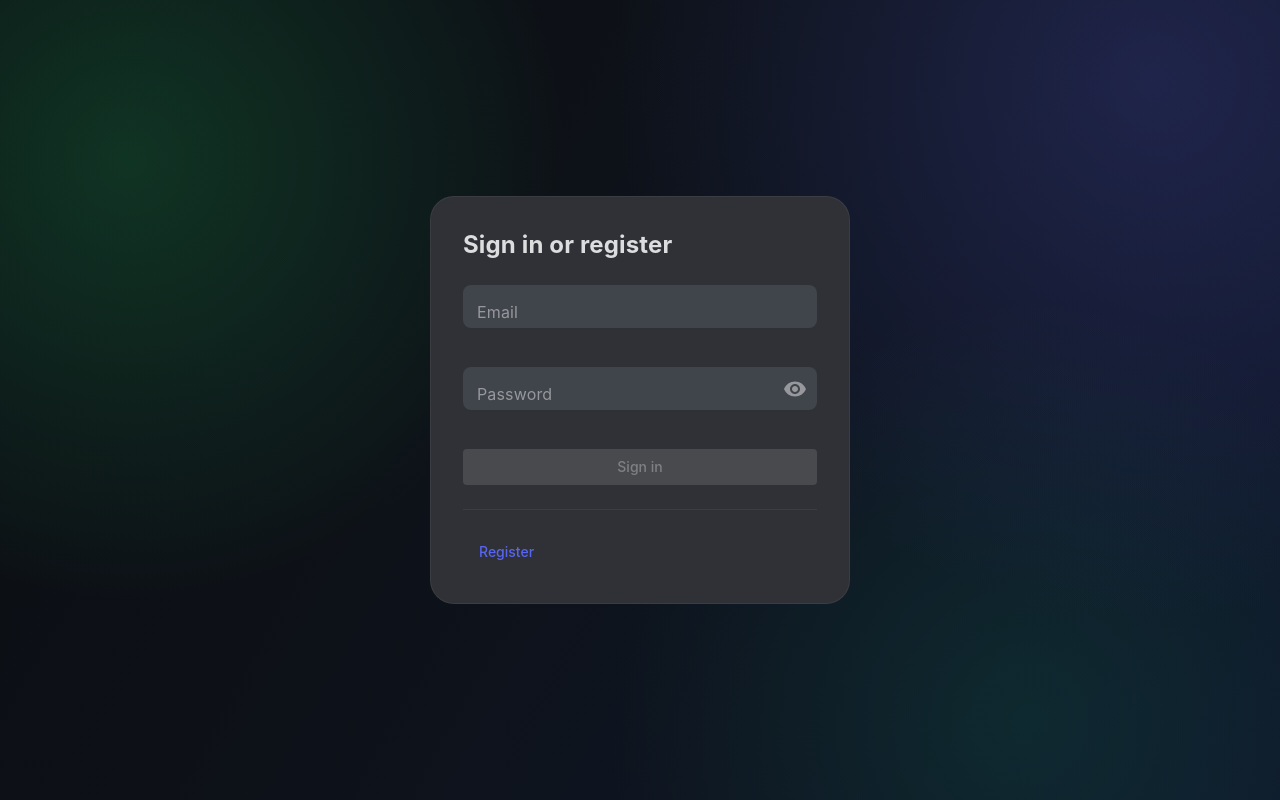
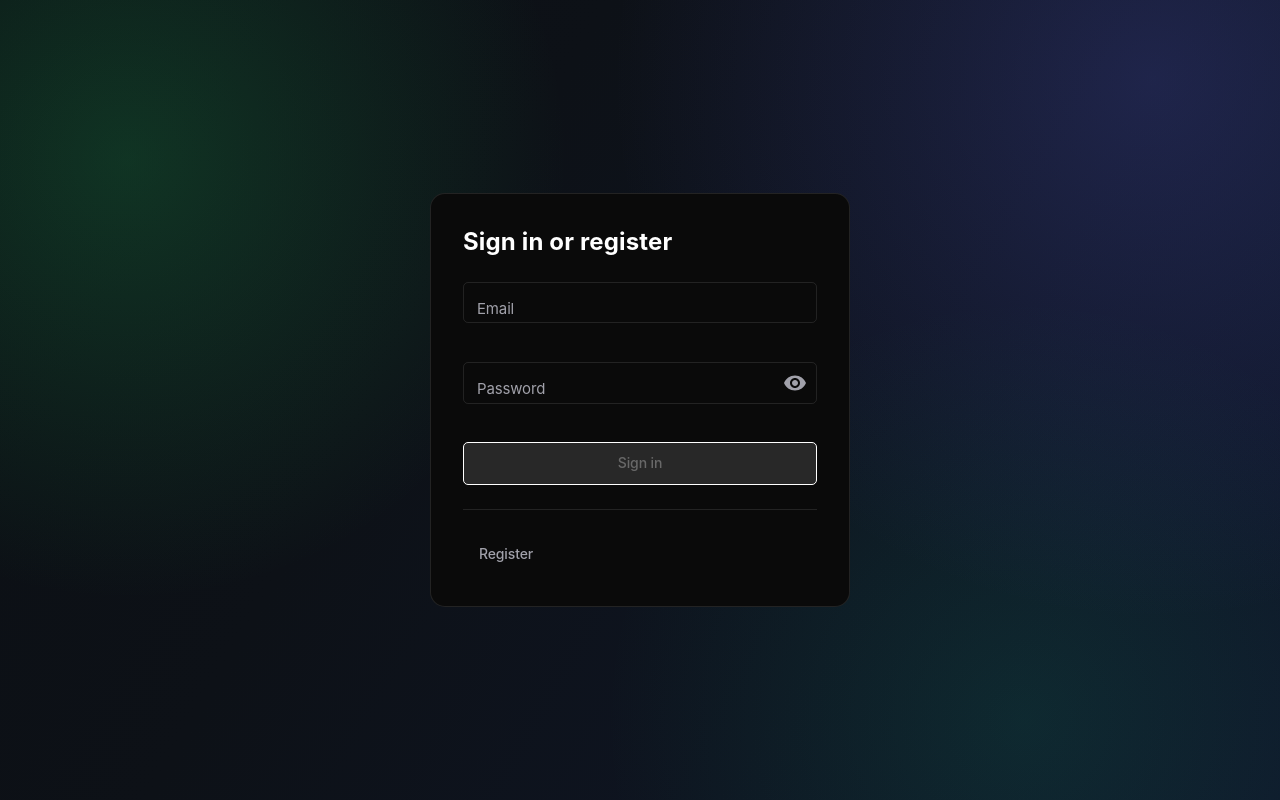
Before and after one commit to user4032/LUMYN, a React (Vite) app in the folder client/: page / in a window 1280 px wide. Built offline with nearby package versions, Linux system fonts and the light colour scheme; no server answers.

Commit message:
Redesign: переробили UI в стилі Vercel з чистим чорним фоном та мінімалістичним дизайном

```diff
--- a/client/src/styles/global.css
+++ b/client/src/styles/global.css
@@ -10,15 +10,20 @@
 
 body {
   margin: 0;
-  font-family: -apple-system, BlinkMacSystemFont, 'Segoe UI', Roboto, Helvetica, Arial, sans-serif;
+  font-family: -apple-system, BlinkMacSystemFont, 'Segoe UI', 'Inter', Roboto, sans-serif;
   -webkit-font-smoothing: antialiased;
   -moz-osx-font-smoothing: grayscale;
   overflow: hidden;
+  background: #000000;
 }
 
 code {
-  font-family: source-code-pro, Menlo, Monaco, Consolas, 'Courier New',
-    monospace;
+  font-family: 'SF Mono', Monaco, 'Cascadia Code', 'Roboto Mono', Consolas, 'Courier New', monospace;
+  font-size: 0.875em;
+  background: rgba(255, 255, 255, 0.05);
+  padding: 2px 6px;
+  border-radius: 3px;
+  border: 1px solid rgba(255, 255, 255, 0.1);
 }
 
 #root {
@@ -26,10 +31,10 @@ code {
   height: 100vh;
 }
 
-/* Scrollbar styles */
+/* Scrollbar styles - Vercel style */
 ::-webkit-scrollbar {
-  width: 8px;
-  height: 8px;
+  width: 6px;
+  height: 6px;
 }
 
 ::-webkit-scrollbar-track {
@@ -37,13 +42,13 @@ code {
 }
 
 ::-webkit-scrollbar-thumb {
-  background: #4a4a4a;
-  border-radius: 4px;
-  transition: background 0.3s;
+  background: rgba(255, 255, 255, 0.2);
+  border-radius: 3px;
+  transition: background 0.2s ease;
 }
 
 ::-webkit-scrollbar-thumb:hover {
-  background: #5a5a5a;
+  background: rgba(255, 255, 255, 0.3);
 }
 
 /* Анімації */
--- a/client/src/theme.ts
+++ b/client/src/theme.ts
@@ -4,116 +4,122 @@ export const getTheme = (mode: 'light' | 'dark') => createTheme({
   palette: {
     mode,
     primary: {
-      main: mode === 'dark' ? '#5865F2' : '#5865F2', // Discord Blurple
-      light: '#747FF5',
-      dark: '#4752C4',
+      main: mode === 'dark' ? '#FFFFFF' : '#000000', // Vercel чистий контраст
+      light: mode === 'dark' ? '#FAFAFA' : '#333333',
+      dark: mode === 'dark' ? '#E5E5E5' : '#000000',
     },
     secondary: {
-      main: mode === 'dark' ? '#0088CC' : '#2AABEE', // Telegram Blue
-      light: '#5FC3FF',
-      dark: '#006BA6',
+      main: mode === 'dark' ? '#0070F3' : '#0070F3', // Vercel синій акцент
+      light: '#3291FF',
+      dark: '#0761D1',
     },
     background: {
-      default: mode === 'dark' ? '#36393f' : '#f2f3f5',
-      paper: mode === 'dark' ? '#2f3136' : '#ffffff',
+      default: mode === 'dark' ? '#000000' : '#FFFFFF', // Чистий чорний/білий
+      paper: mode === 'dark' ? '#0A0A0A' : '#FAFAFA', // Ледь сірий
     },
     text: {
-      primary: mode === 'dark' ? '#dcddde' : '#2e3338',
-      secondary: mode === 'dark' ? '#96989d' : '#747f8d',
+      primary: mode === 'dark' ? '#FFFFFF' : '#000000',
+      secondary: mode === 'dark' ? '#A1A1AA' : '#666666', // Сірий текст
     },
-    divider: mode === 'dark' ? 'rgba(255, 255, 255, 0.06)' : 'rgba(6, 6, 7, 0.08)',
+    divider: mode === 'dark' ? 'rgba(255, 255, 255, 0.1)' : 'rgba(0, 0, 0, 0.1)',
     action: {
-      hover: mode === 'dark' ? 'rgba(79, 84, 92, 0.4)' : 'rgba(116, 127, 141, 0.08)',
-      selected: mode === 'dark' ? 'rgba(88, 101, 242, 0.3)' : 'rgba(88, 101, 242, 0.15)',
+      hover: mode === 'dark' ? 'rgba(255, 255, 255, 0.05)' : 'rgba(0, 0, 0, 0.05)',
+      selected: mode === 'dark' ? 'rgba(255, 255, 255, 0.1)' : 'rgba(0, 0, 0, 0.1)',
     },
     error: {
-      main: '#ed4245',
+      main: '#E00',
     },
     success: {
-      main: '#3ba55d',
+      main: '#0070F3',
     },
     warning: {
-      main: '#faa81a',
+      main: '#F5A623',
     },
   },
   typography: {
-    fontFamily: '-apple-system, BlinkMacSystemFont, "Segoe UI", Roboto, Helvetica, Arial, sans-serif',
+    fontFamily: '-apple-system, BlinkMacSystemFont, "Segoe UI", "Inter", Roboto, sans-serif',
     h1: {
-      fontSize: '2rem',
+      fontSize: '3rem',
       fontWeight: 700,
-      letterSpacing: '-0.01em',
+      letterSpacing: '-0.04em',
+      lineHeight: 1.1,
     },
     h2: {
-      fontSize: '1.5rem',
+      fontSize: '2rem',
       fontWeight: 600,
-      letterSpacing: '-0.01em',
+      letterSpacing: '-0.03em',
+      lineHeight: 1.2,
     },
     h6: {
       fontSize: '1rem',
       fontWeight: 600,
+      letterSpacing: '-0.01em',
     },
     body1: {
-      fontSize: '1rem',
-      lineHeight: 1.375,
+      fontSize: '0.9375rem',
+      lineHeight: 1.6,
+      letterSpacing: '-0.01em',
     },
     body2: {
       fontSize: '0.875rem',
-      lineHeight: 1.25,
+      lineHeight: 1.5,
+      letterSpacing: '-0.005em',
     },
     button: {
       textTransform: 'none',
       fontWeight: 500,
+      letterSpacing: '-0.01em',
     },
   },
   shape: {
-    borderRadius: 8,
+    borderRadius: 5,
   },
   shadows: [
     'none',
-    '0 1px 0 rgba(4,4,5,0.2),0 1.5px 0 rgba(6,6,7,0.05),0 2px 0 rgba(4,4,5,0.05)',
-    '0 2px 4px rgba(0,0,0,0.1)',
-    '0 4px 8px rgba(0,0,0,0.12)',
-    '0 8px 16px rgba(0,0,0,0.15)',
-    '0 8px 16px rgba(0,0,0,0.15)',
-    '0 8px 16px rgba(0,0,0,0.15)',
-    '0 8px 16px rgba(0,0,0,0.15)',
-    '0 8px 16px rgba(0,0,0,0.15)',
-    '0 8px 16px rgba(0,0,0,0.15)',
-    '0 8px 16px rgba(0,0,0,0.15)',
-    '0 8px 16px rgba(0,0,0,0.15)',
-    '0 8px 16px rgba(0,0,0,0.15)',
-    '0 8px 16px rgba(0,0,0,0.15)',
-    '0 8px 16px rgba(0,0,0,0.15)',
-    '0 8px 16px rgba(0,0,0,0.15)',
-    '0 8px 16px rgba(0,0,0,0.15)',
-    '0 8px 16px rgba(0,0,0,0.15)',
-    '0 8px 16px rgba(0,0,0,0.15)',
-    '0 8px 16px rgba(0,0,0,0.15)',
-    '0 8px 16px rgba(0,0,0,0.15)',
-    '0 8px 16px rgba(0,0,0,0.15)',
-    '0 8px 16px rgba(0,0,0,0.15)',
-    '0 8px 16px rgba(0,0,0,0.15)',
-    '0 8px 16px rgba(0,0,0,0.15)',
+    '0 1px 2px 0 rgba(0, 0, 0, 0.05)',
+    '0 1px 3px 0 rgba(0, 0, 0, 0.1), 0 1px 2px 0 rgba(0, 0, 0, 0.06)',
+    '0 4px 6px -1px rgba(0, 0, 0, 0.1), 0 2px 4px -1px rgba(0, 0, 0, 0.06)',
+    '0 10px 15px -3px rgba(0, 0, 0, 0.1), 0 4px 6px -2px rgba(0, 0, 0, 0.05)',
+    '0 20px 25px -5px rgba(0, 0, 0, 0.1), 0 10px 10px -5px rgba(0, 0, 0, 0.04)',
+    '0 25px 50px -12px rgba(0, 0, 0, 0.25)',
+    '0 25px 50px -12px rgba(0, 0, 0, 0.25)',
+    '0 25px 50px -12px rgba(0, 0, 0, 0.25)',
+    '0 25px 50px -12px rgba(0, 0, 0, 0.25)',
+    '0 25px 50px -12px rgba(0, 0, 0, 0.25)',
+    '0 25px 50px -12px rgba(0, 0, 0, 0.25)',
+    '0 25px 50px -12px rgba(0, 0, 0, 0.25)',
+    '0 25px 50px -12px rgba(0, 0, 0, 0.25)',
+    '0 25px 50px -12px rgba(0, 0, 0, 0.25)',
+    '0 25px 50px -12px rgba(0, 0, 0, 0.25)',
+    '0 25px 50px -12px rgba(0, 0, 0, 0.25)',
+    '0 25px 50px -12px rgba(0, 0, 0, 0.25)',
+    '0 25px 50px -12px rgba(0, 0, 0, 0.25)',
+    '0 25px 50px -12px rgba(0, 0, 0, 0.25)',
+    '0 25px 50px -12px rgba(0, 0, 0, 0.25)',
+    '0 25px 50px -12px rgba(0, 0, 0, 0.25)',
+    '0 25px 50px -12px rgba(0, 0, 0, 0.25)',
+    '0 25px 50px -12px rgba(0, 0, 0, 0.25)',
+    '0 25px 50px -12px rgba(0, 0, 0, 0.25)',
   ],
   components: {
     MuiButton: {
       styleOverrides: {
         root: {
           textTransform: 'none',
-          borderRadius: 4,
+          borderRadius: 5,
           fontWeight: 500,
-          padding: '6px 16px',
+          padding: '8px 16px',
+          transition: 'all 0.15s ease',
         },
         contained: ({ theme }) => ({
-          backgroundColor: theme.palette.primary.main,
-          color: '#ffffff',
+          backgroundColor: theme.palette.mode === 'dark' ? '#FFFFFF' : '#000000',
+          color: theme.palette.mode === 'dark' ? '#000000' : '#FFFFFF',
           boxShadow: 'none',
+          border: `1px solid ${theme.palette.mode === 'dark' ? '#FFFFFF' : '#000000'}`,
           '&:hover': {
-            backgroundColor: theme.palette.primary.dark,
-            boxShadow: '0 2px 4px rgba(0,0,0,0.2)',
-          },
-          '&:active': {
-            backgroundColor: theme.palette.primary.dark,
+            backgroundColor: theme.palette.mode === 'dark' ? '#E5E5E5' : '#333333',
+            borderColor: theme.palette.mode === 'dark' ? '#E5E5E5' : '#333333',
+            boxShadow: '0 4px 12px rgba(0, 0, 0, 0.15)',
           },
         }),
         outlined: ({ theme }) => ({
@@ -121,7 +127,14 @@ export const getTheme = (mode: 'light' | 'dark') => createTheme({
           color: theme.palette.text.primary,
           '&:hover': {
             backgroundColor: theme.palette.action.hover,
-            borderColor: theme.palette.text.secondary,
+            borderColor: theme.palette.text.primary,
+          },
+        }),
+        text: ({ theme }) => ({
+          color: theme.palette.text.secondary,
+          '&:hover': {
+            backgroundColor: theme.palette.action.hover,
+            color: theme.palette.text.primary,
           },
         }),
       },
@@ -129,7 +142,7 @@ export const getTheme = (mode: 'light' | 'dark') => createTheme({
     MuiIconButton: {
       styleOverrides: {
         root: ({ theme }) => ({
-          borderRadius: 4,
+          borderRadius: 5,
           color: theme.palette.text.secondary,
           transition: 'all 0.15s ease',
           '&:hover': {
@@ -141,39 +154,44 @@ export const getTheme = (mode: 'light' | 'dark') => createTheme({
     },
     MuiPaper: {
       styleOverrides: {
-        root: {
+        root: ({ theme }) => ({
           backgroundImage: 'none',
-        },
+          borderRadius: 8,
+          border: `1px solid ${theme.palette.divider}`,
+        }),
         elevation1: {
-          boxShadow: '0 1px 0 rgba(4,4,5,0.2),0 1.5px 0 rgba(6,6,7,0.05),0 2px 0 rgba(4,4,5,0.05)',
+          boxShadow: '0 1px 2px 0 rgba(0, 0, 0, 0.05)',
         },
         elevation2: {
-          boxShadow: '0 2px 10px 0 rgba(0,0,0,0.2)',
+          boxShadow: '0 4px 6px -1px rgba(0, 0, 0, 0.1), 0 2px 4px -1px rgba(0, 0, 0, 0.06)',
         },
       },
     },
     MuiOutlinedInput: {
       styleOverrides: {
         root: ({ theme }) => ({
-          borderRadius: 8,
-          backgroundColor: theme.palette.mode === 'dark' ? '#40444b' : '#e3e5e8',
-          transition: 'background-color 0.15s ease',
+          borderRadius: 5,
+          backgroundColor: theme.palette.background.paper,
+          transition: 'all 0.15s ease',
           '& .MuiOutlinedInput-notchedOutline': {
-            border: 'none',
+            borderColor: theme.palette.divider,
+            transition: 'border-color 0.15s ease',
           },
-          '&:hover': {
-            backgroundColor: theme.palette.mode === 'dark' ? '#383a40' : '#d9dbdd',
+          '&:hover .MuiOutlinedInput-notchedOutline': {
+            borderColor: theme.palette.text.secondary,
           },
-          '&.Mui-focused': {
-            backgroundColor: theme.palette.mode === 'dark' ? '#383a40' : '#d9dbdd',
+          '&.Mui-focused .MuiOutlinedInput-notchedOutline': {
+            borderColor: theme.palette.text.primary,
+            borderWidth: '1px',
           },
         }),
         input: ({ theme }) => ({
           color: theme.palette.text.primary,
-          padding: '10px 12px',
+          padding: '10px 14px',
+          fontSize: '0.9375rem',
           '&::placeholder': {
             color: theme.palette.text.secondary,
-            opacity: 1,
+            opacity: 0.6,
           },
         }),
       },
@@ -183,6 +201,7 @@ export const getTheme = (mode: 'light' | 'dark') => createTheme({
         root: ({ theme }) => ({
           borderBottom: `1px solid ${theme.palette.divider}`,
           fontWeight: 600,
+          fontSize: '1.25rem',
         }),
       },
     },
@@ -191,14 +210,16 @@ export const getTheme = (mode: 'light' | 'dark') => createTheme({
         root: ({ theme }) => ({
           borderTop: `1px solid ${theme.palette.divider}`,
           padding: '16px 24px',
+          gap: '12px',
         }),
       },
     },
     MuiChip: {
       styleOverrides: {
         root: ({ theme }) => ({
-          borderRadius: 12,
+          borderRadius: 5,
           fontWeight: 500,
+          border: `1px solid ${theme.palette.divider}`,
         }),
       },
     },
@@ -207,7 +228,39 @@ export const getTheme = (mode: 'light' | 'dark') => createTheme({
         badge: {
           fontWeight: 600,
           fontSize: '0.7rem',
+          borderRadius: 10,
         },
+      },
+    },
+    MuiCard: {
+      styleOverrides: {
+        root: ({ theme }) => ({
+          border: `1px solid ${theme.palette.divider}`,
+          borderRadius: 8,
+          boxShadow: 'none',
+          transition: 'all 0.15s ease',
+          '&:hover': {
+            borderColor: theme.palette.text.secondary,
+          },
+        }),
+      },
+    },
+    MuiList: {
+      styleOverrides: {
+        root: {
+          padding: '4px',
+        },
+      },
+    },
+    MuiListItem: {
+      styleOverrides: {
+        root: ({ theme }) => ({
+          borderRadius: 5,
+          transition: 'all 0.15s ease',
+          '&:hover': {
+            backgroundColor: theme.palette.action.hover,
+          },
+        }),
       },
     },
   },
```
